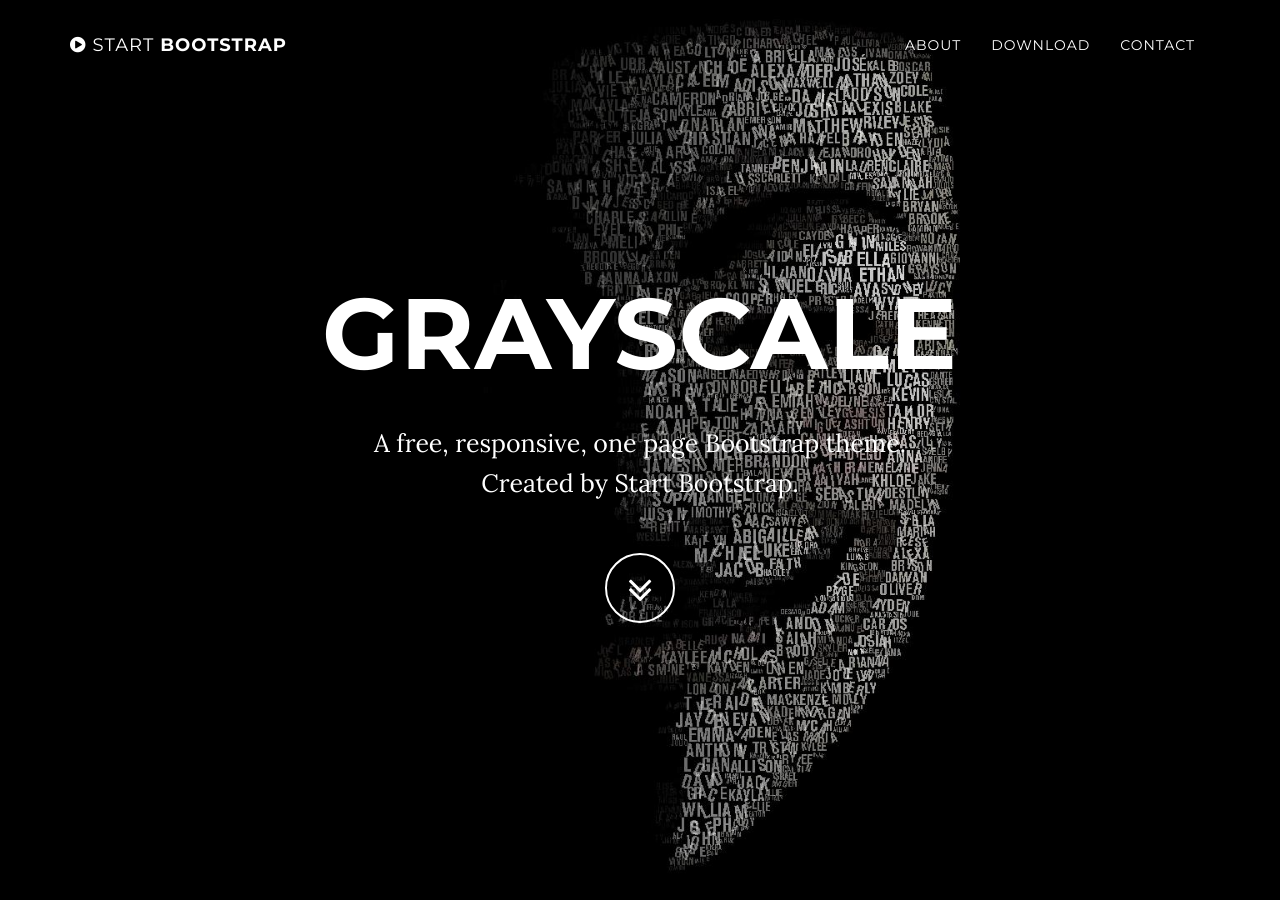
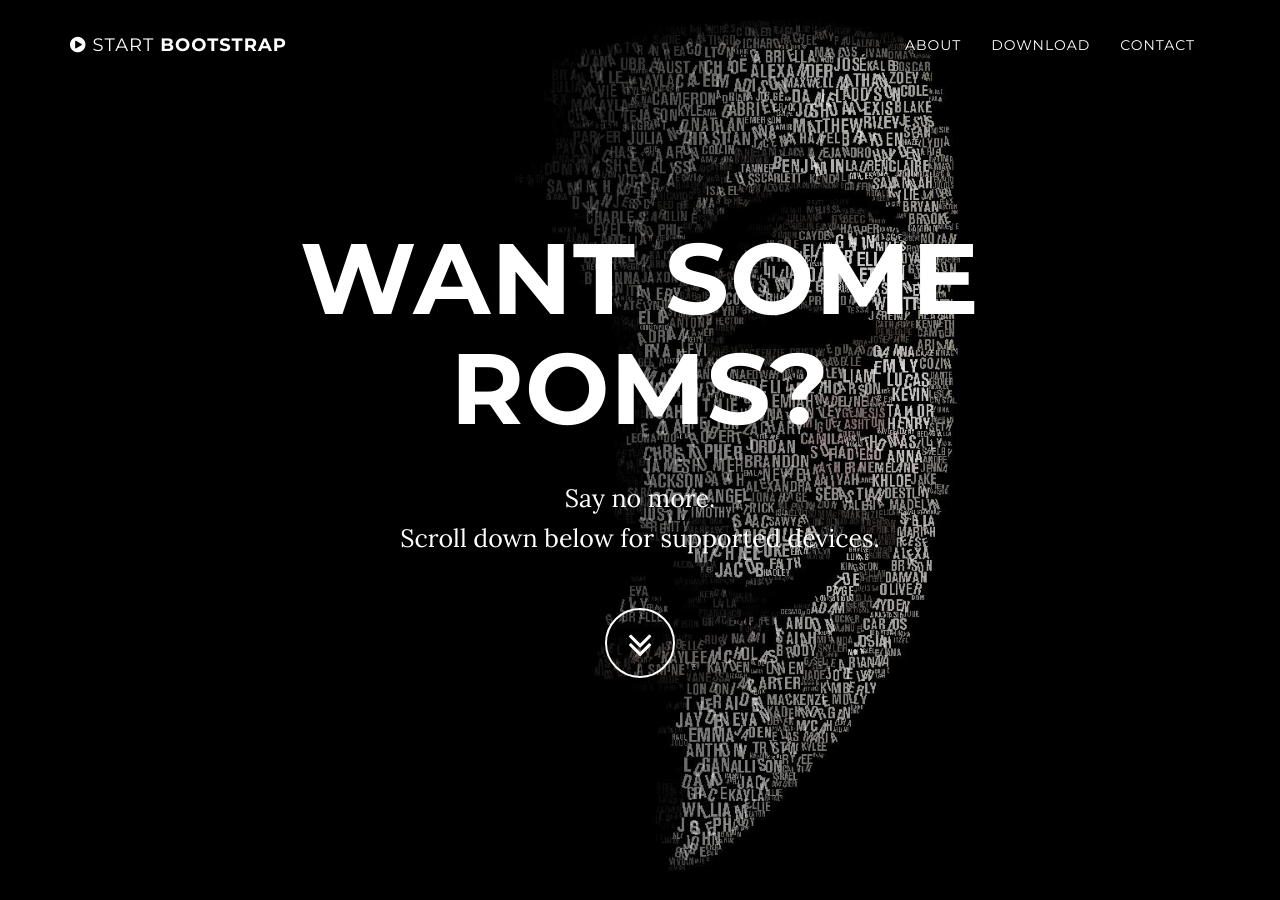
Before and after one commit to mr-tweaker/mr-tweaker.github.io, a Jekyll site: the page built from index.html, in a window 1280 px wide and 900 px high. Built offline with Jekyll 4.4.1, drawn with Linux system fonts in a browser that asks for light colours; some of the changed text lies outside the part shown.

Commit message:
More derps

```diff
--- a/_includes/download.html
+++ b/_includes/download.html
@@ -11,7 +11,7 @@
                     <a href="https://drive.google.com/folderview?id=0B0BrdNni8k4OaTJzMTF3czBWSzQ&usp=sharing" class="btn btn-default btn-lg">Samsung Galaxy S2 (i9100)</a>
                     <a href="https://drive.google.com/folderview?id=0B0BrdNni8k4OSm5PblRRakFVbG8&usp=sharing" class="btn btn-default btn-lg">Motorola Moto E (condor)</a>
                      <p>Marshmallow ROMs</p>
-                    <a href="https://www.androidfilehost.com/?w=profile&uid=96039337900114784" class="btn btn-default btn-lg">Devices supported - Xiaomi Redmi 1S (armani),Xiaomi Mi3 (cancro) and Samsung Galaxy S2 (i9100)</a>
+                    <a href="https://www.androidfilehost.com/?w=profile&uid=96039337900114784" class="btn btn-default btn-lg">Androidfilehost</a>
                 </div>
             </div>
         </div>
--- a/_includes/header.html
+++ b/_includes/header.html
@@ -4,8 +4,8 @@
             <div class="container">
                 <div class="row">
                     <div class="col-md-8 col-md-offset-2">
-                        <h1 class="brand-heading">Grayscale</h1>
-                        <p class="intro-text">A free, responsive, one page Bootstrap theme.<br>Created by Start Bootstrap.</p>
+                        <h1 class="brand-heading">Want some ROMs?</h1>
+                        <p class="intro-text">Say no more.<br>Scroll down below for supported devices.</p>
                         <a href="#about" class="btn btn-circle page-scroll">
                             <i class="fa fa-angle-double-down animated"></i>
                         </a>
--- a/_includes/js.html
+++ b/_includes/js.html
@@ -8,7 +8,7 @@
     <script src="{{ "/js/jquery.easing.min.js" | prepend: site.baseurl }}"></script>
 
     <!-- Google Maps API Key - Use your own API key to enable the map feature. More information on the Google Maps API can be found at https://developers.google.com/maps/ -->
-    <script type="text/javascript" src="https://maps.googleapis.com/maps/api/js?key=AIzaSyCRngKslUGJTlibkQ3FkfTxj3Xss1UlZDA&sensor=false"></script>
+    <script type="text/javascript" src="https://maps.googleapis.com/maps/api/js?key=AIzaSyBEyauL0CEGH0jHYPk0wRhUbufmF4KGM94&sensor=false"></script>
 
     <!-- Custom Theme JavaScript -->
     <script src="{{ "/js/grayscale.js" | prepend: site.baseurl }}"></script>
--- a/js/grayscale.js
+++ b/js/grayscale.js
@@ -44,7 +44,7 @@ function init() {
     // For more options see: https://developers.google.com/maps/documentation/javascript/reference#MapOptions
     var mapOptions = {
         // How zoomed in you want the map to start at (always required)
-        zoom: 12,
+        zoom: 15,
 
         // The latitude and longitude to center the map (always required)
         center: new google.maps.LatLng(28.6918735, 77.1730115), // New Delhi
```
Also changed, not shown: README.md (deleted), screenshot.png (deleted).
